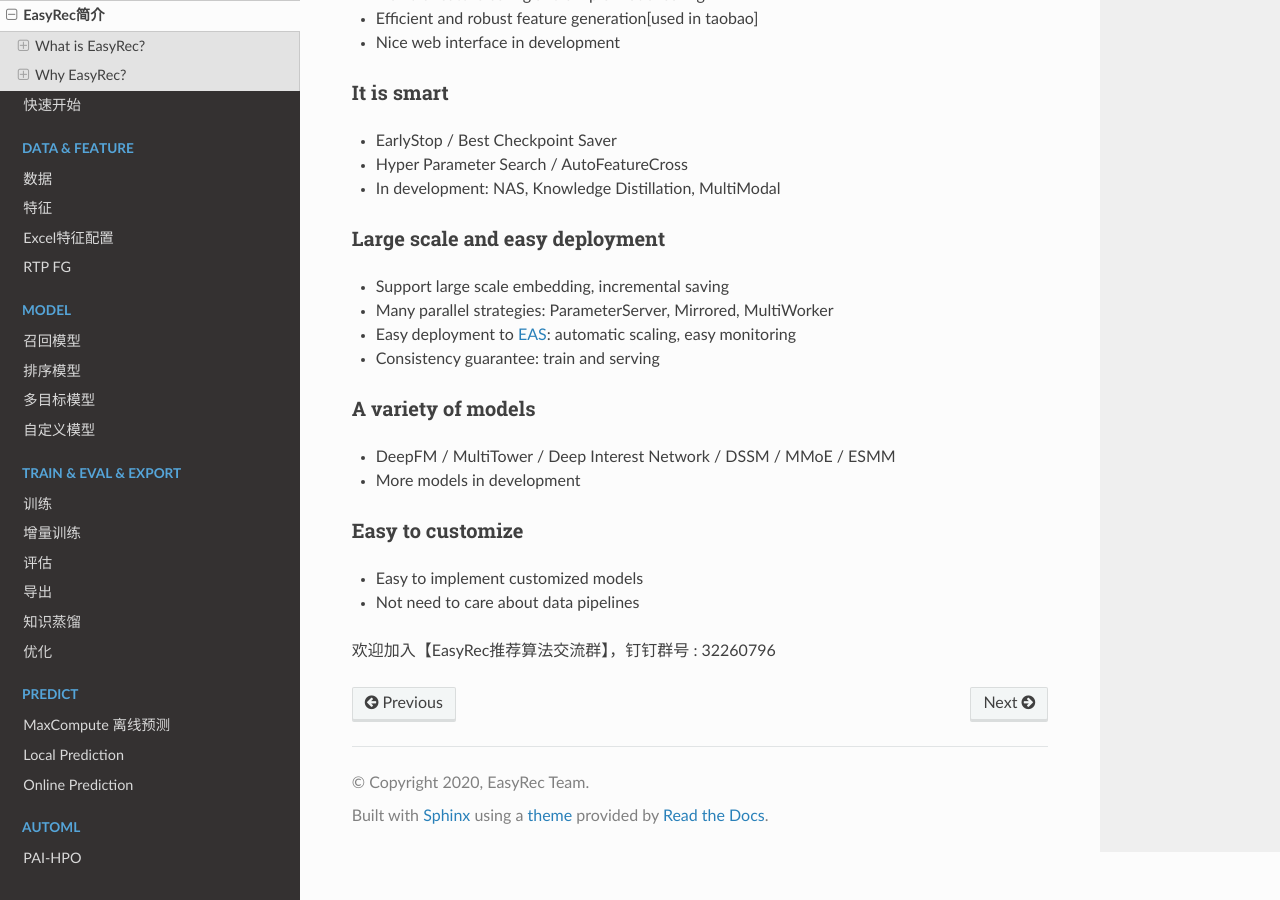
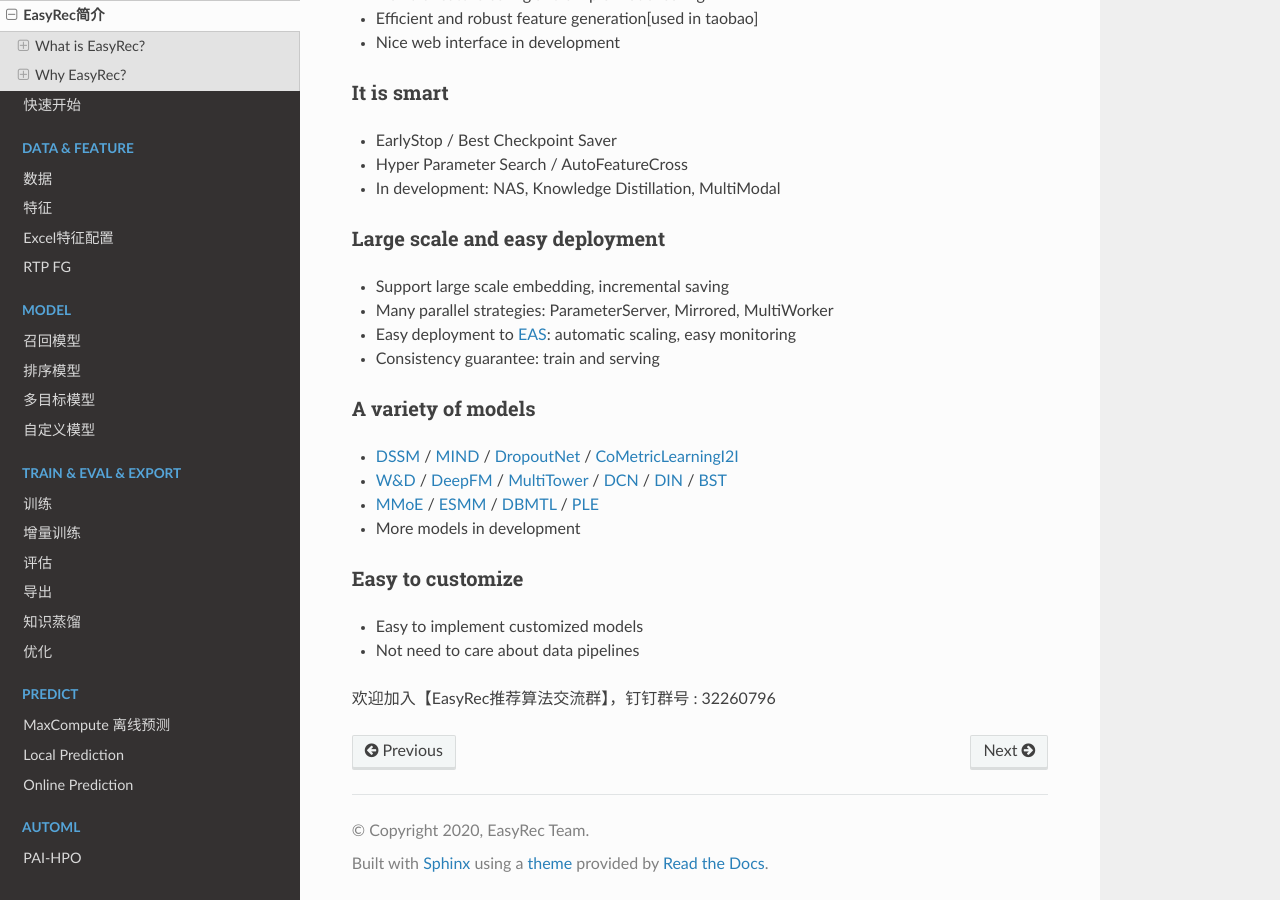
Before and after one commit to alibaba/EasyRec, a Sphinx documentation site: the page built from docs/source/intro.md, in a window 1280 px wide and 900 px high, scrolled down 1262 px. Built offline with Sphinx 7.4.7 and the Read the Docs theme 2.0.0, drawn with Linux system fonts in a browser that asks for light colours; the version number is read from the project's files by our own code.

Commit message:
modify docs

```diff
--- a/docs/source/intro.md
+++ b/docs/source/intro.md
@@ -46,7 +46,9 @@
 
 ### A variety of models
 
-- DeepFM / MultiTower / Deep Interest Network / DSSM / MMoE / ESMM
+- [DSSM](models/dssm.md) / [MIND](models/mind.md) / [DropoutNet](models/dropoutnet.md) / [CoMetricLearningI2I](models/co_metric_learning_i2i.md)
+- [W&D](models/wide_and_deep.md) / [DeepFM](models/deepfm.md) / [MultiTower](models/multi_tower.md) / [DCN](models/dcn.md) / [DIN](models/din.md) / [BST](models/bst.md)
+- [MMoE](models/mmoe.md) / [ESMM](models/esmm.md) / [DBMTL](models/dbmtl.md) / [PLE](models/ple.md)
 - More models in development
 
 ### Easy to customize
--- a/docs/source/models/recall.rst
+++ b/docs/source/models/recall.rst
@@ -7,3 +7,5 @@
    dssm
    dssm_neg_sampler
    mind
+   dropoutnet
+   co_metric_learning_i2i
```
Also changed, not shown: README.md (+1 -1 lines), docs/source/feature/feature.rst (+6 -3 lines), docs/source/models/dropoutnet.md (+2 -2 lines), docs/images/models/dropoutnet.jpg (added), docs/images/models/dropoutnet.png (deleted).
